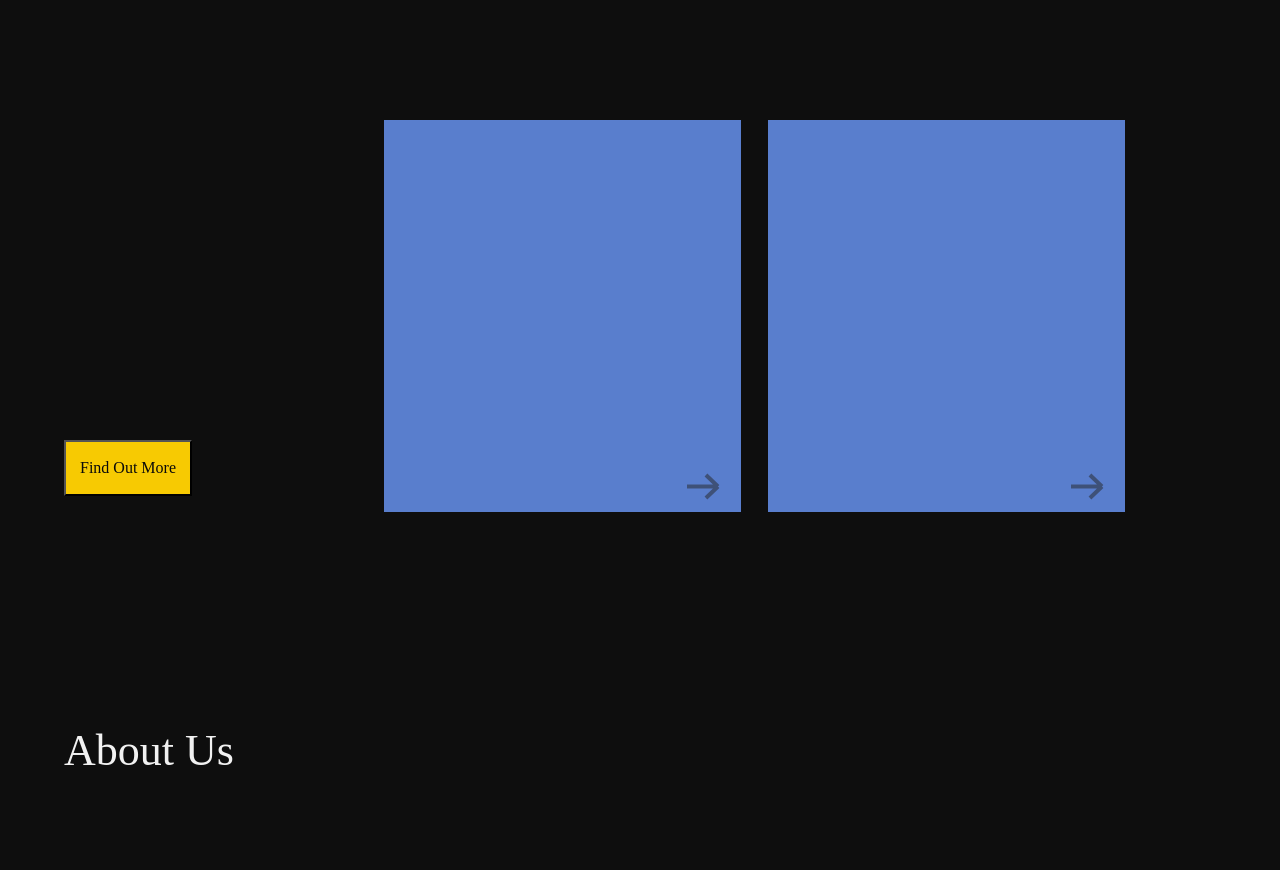
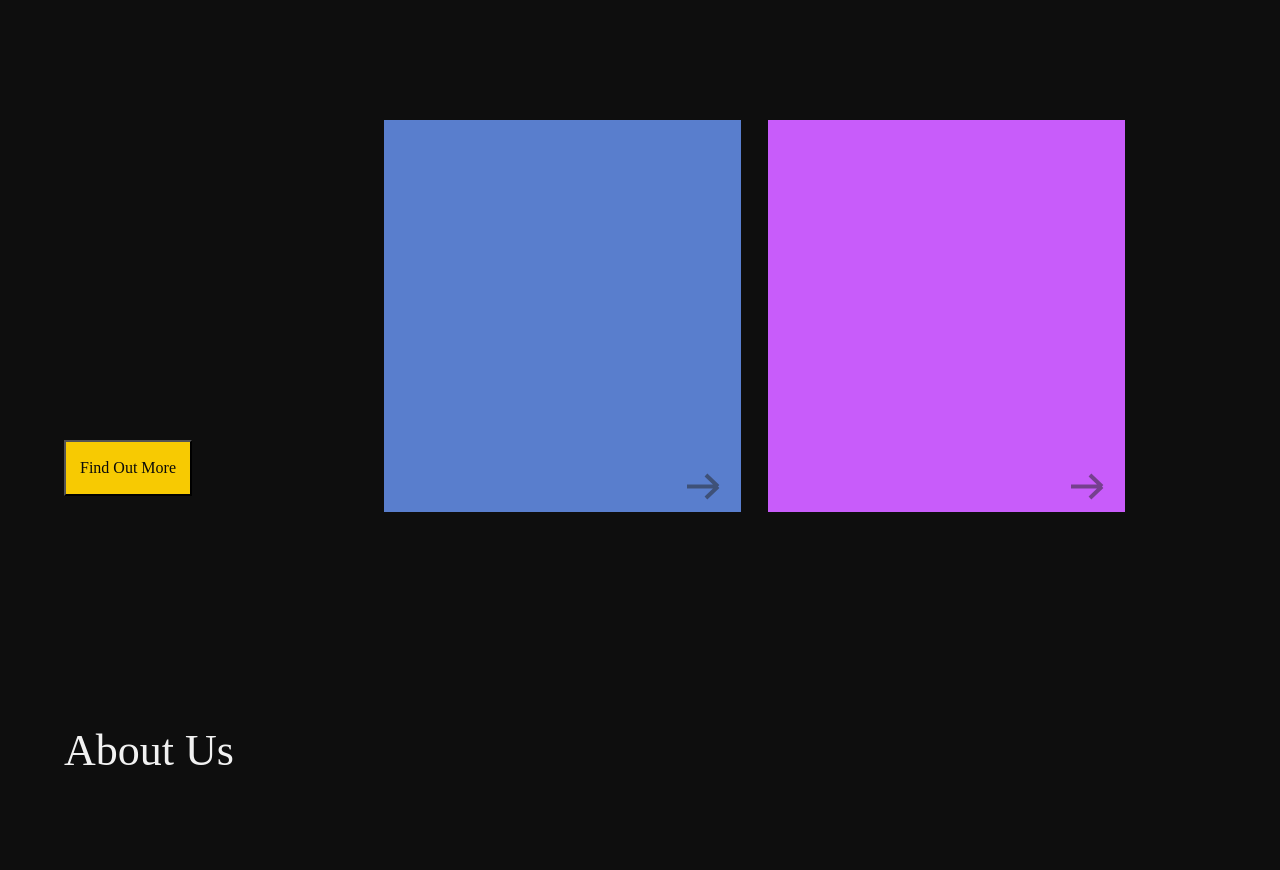
Before and after one commit to Akhilchary/compendium, a React (Create React App) app in the folder frontend/: page / in a window 1280 px wide. Shown: the part 920-1790 px from the top of the page. Built offline with nearby package versions, Linux system fonts and the light colour scheme.

Commit message:
Update Home.css

```diff
--- a/frontend/src/pages/Home/Home.css
+++ b/frontend/src/pages/Home/Home.css
@@ -136,7 +136,7 @@
     height: 392px;
     top: 30%;
     left: 60%;
-    background: #597ECD;
+    background: #C85CFA;
 }
 .arrow{
     position: absolute;
```
